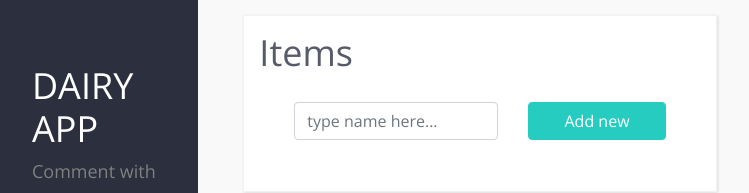
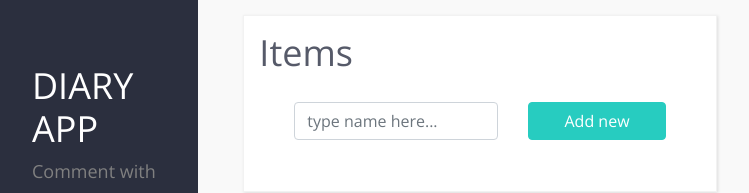
Before and after one commit to Legys/empeek-test, a React (Create React App) app: page / in a window 1280 px wide. Shown: the top 193 px of the page, without its empty margins (0-749 px from the left). Built offline with nearby package versions, Linux system fonts and the light colour scheme.

Commit message:
Change Dairy to Diary.

```diff
--- a/src/components/main/Aside/index.tsx
+++ b/src/components/main/Aside/index.tsx
@@ -5,7 +5,7 @@ import { STJumbotron, STHeading, STDescription } from "./styles";
 const Aside = () => {
   return (
     <STJumbotron>
-      <STHeading>Dairy App</STHeading>
+      <STHeading>Diary App</STHeading>
       <STDescription>Comment with no sense</STDescription>
     </STJumbotron>
   );
```
